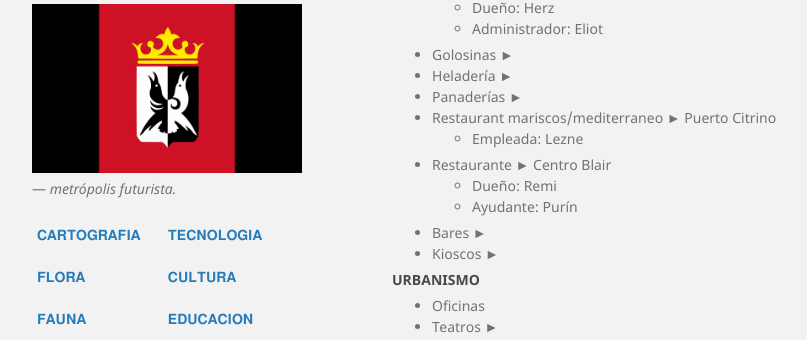
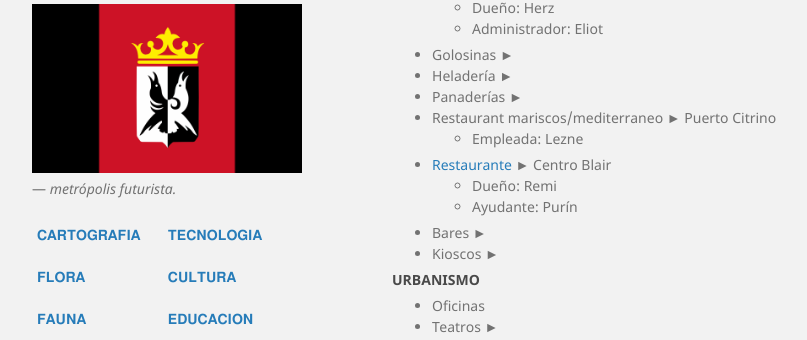
Before and after one commit to BlairSander/ciudad, a Jekyll site: the page built from organismos.md, in a window 1280 px wide and 900 px high, scrolled down 1010 px. Shown: the part 105-445 px from the top of the window, without its empty margins (178-985 px from the left). Built offline with Jekyll 4.4.1, drawn with Linux system fonts in a browser that asks for light colours; part of the change alters nothing that is shown.

```diff
--- a/organismos.md
+++ b/organismos.md
@@ -59,7 +59,7 @@ ORGANISMO ► PERSONAJES ► MUNICPIO
 - Panaderías ►
 - Restaurant mariscos/mediterraneo ► Puerto Citrino
     - Empleada: Lezne
-- Restaurante ► Centro Blair
+- [Restaurante](https://blairsander.github.io/ciudad/restauranteremi.html) ► Centro Blair
    - Dueño: Remi
    - Ayudante: Purín
 - Bares ►
```
